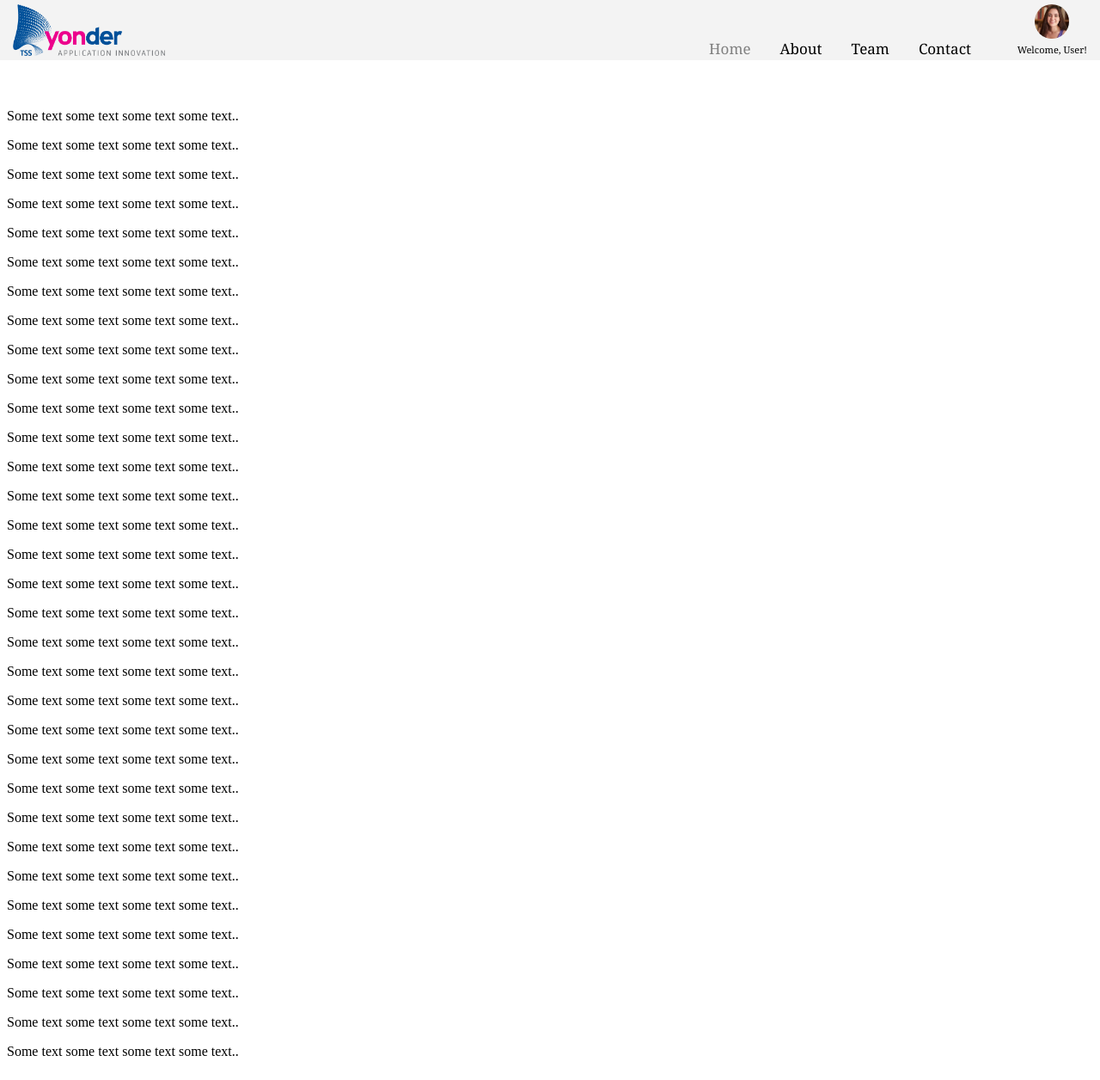
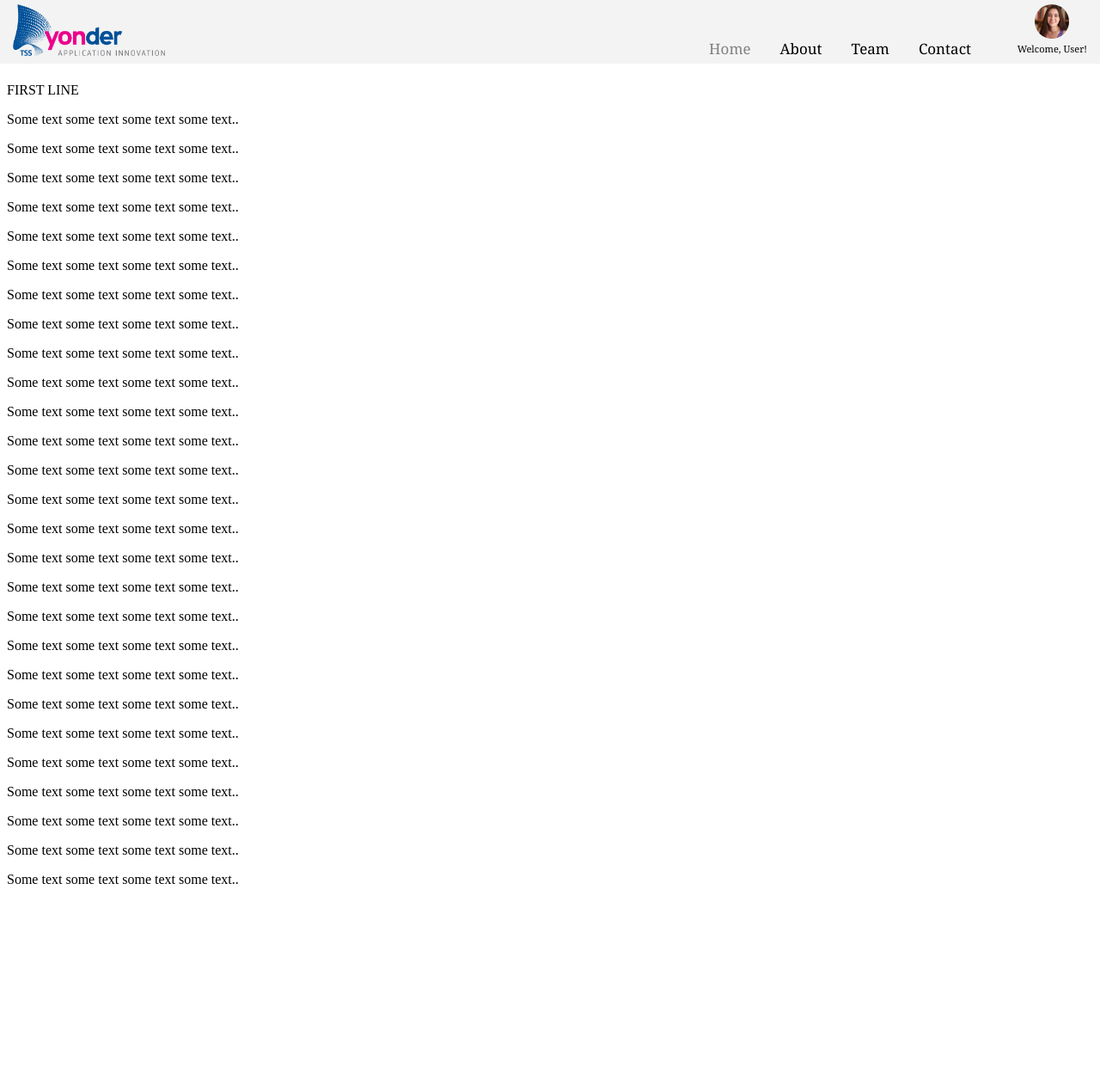
Before and after one commit to DanaSasaran/Test, a plain HTML site: page header/index.html in a window 1280 px wide. Shown: the whole page at 86% size. After the commit the page ends 1048 px from the top, so only its background shows below. Drawn offline with Linux system fonts and the light colour scheme.

Commit message:
third commit

```diff
--- a/header/css/style.css
+++ b/header/css/style.css
@@ -1,33 +1,24 @@
+body{
+	margin-left: 0px;
+	margin-top: 0px;
+}
 
 .container{
-
 	background-color: white;
 	width: 100%;
-	overflow-y: auto;
-	margin-top: 110px;
+	padding-top: 80px;
 
-
+	padding-left: 8px;
 }
 
-.navbar {
+.navbar{
 	width: 100%;
     background-color: #f3f3f3;
 	position: fixed;
-	margin-top = 0px;
-	top: 0;
-	left:0;
-	overflow: hidden;
 }
 
-#header{
-	transition: 0.1s;
-}
-
-.navmenu{
-	display: inline-block;
-	margin-bottom: 5px;
-	background-color: black;
-	float: right;
+.navbar nav{
+	position: fixed;
 }
 
 .navuser{
@@ -56,22 +47,19 @@
 .navbar nav a.active {
 	color: gray;
 }
+.navbar nav a:hover {
+	color: #e2007a;
+}
 
 nav {
     list-style-type: none;
-    padding: 0;
 	display: inline-block;
-	position: absolute;
 	margin-top: 45px;
 	right: 150px;
-
-
 }
-
 
 #logo {
 	height: 60px;
-	vertical-align: middle;
 	margin-top: 5px;
 	margin-bottom: 5px;
 	margin-left: 15px;
@@ -79,9 +67,7 @@ nav {
 
 #profile {
 	height: 40px;
-	vertical-align: middle;
 	margin-top: 5px;
-	margin-bottom: 5px;
 	margin-left: auto;
 	margin-right: auto;
 	border-radius: 50%;
--- a/header/index.html
+++ b/header/index.html
@@ -29,6 +29,7 @@
 
 	<div class="container">
 
+  <p>FIRST LINE</p>
   <p>Some text some text some text some text..</p>
   <p>Some text some text some text some text..</p>
   <p>Some text some text some text some text..</p>
@@ -56,12 +57,7 @@
   <p>Some text some text some text some text..</p>
   <p>Some text some text some text some text..</p>
   <p>Some text some text some text some text..</p>
-  <p>Some text some text some text some text..</p>
-  <p>Some text some text some text some text..</p>
-  <p>Some text some text some text some text..</p>
-  <p>Some text some text some text some text..</p>
-  <p>Some text some text some text some text..</p>
-  <p>Some text some text some text some text..</p>
+
 	</div>
 
 	<script src="js/script.js"></script>
```
